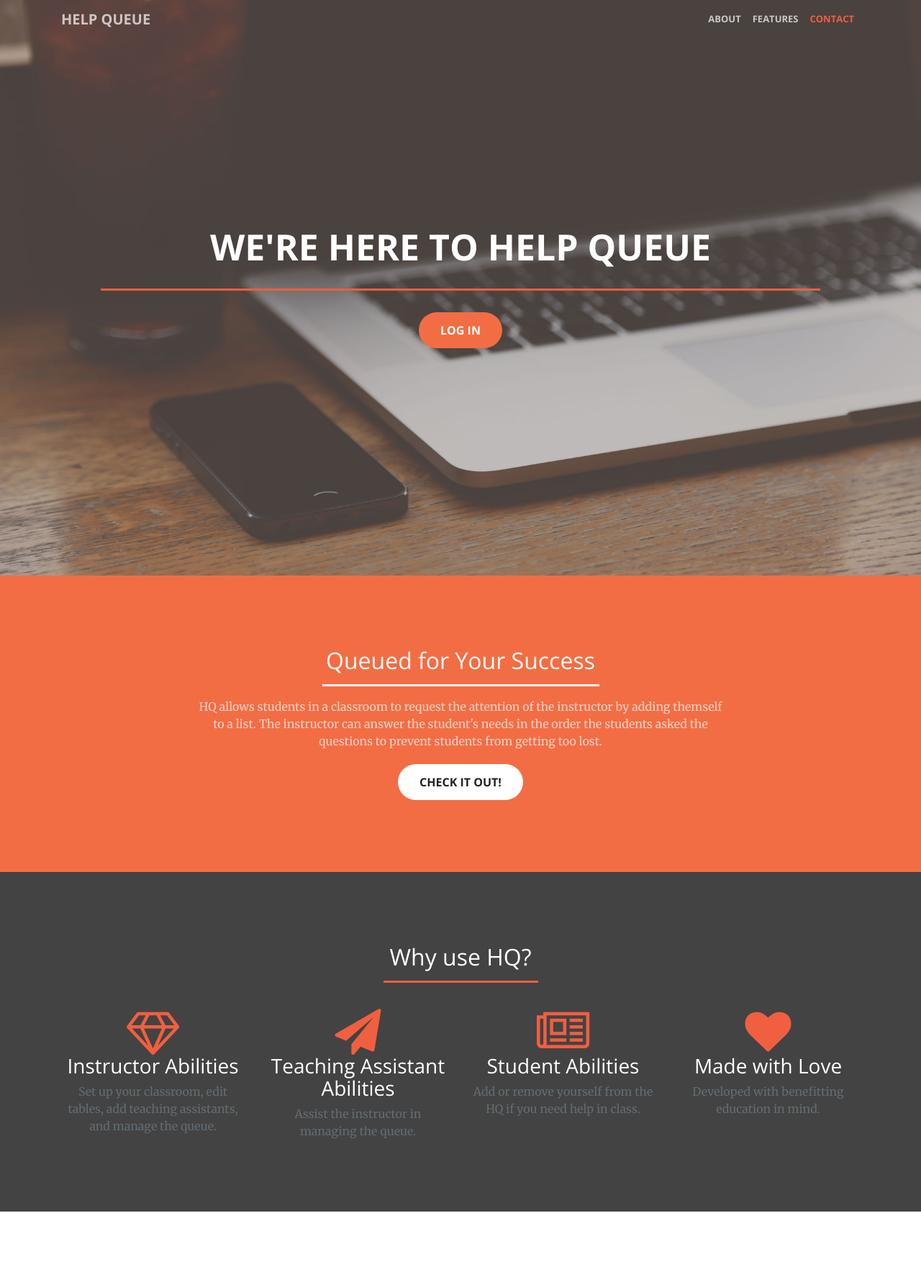
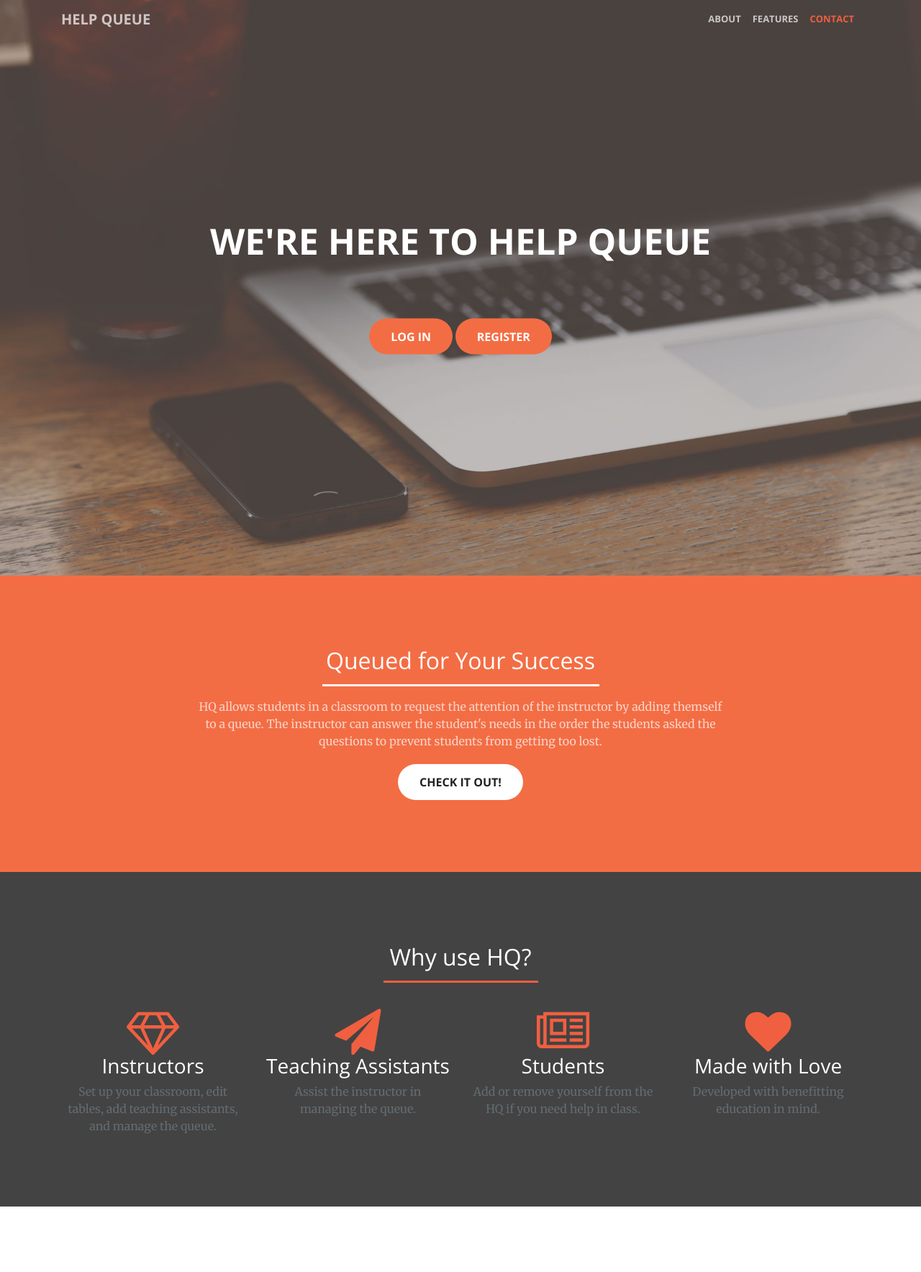
Before and after one commit to kristaboone/helpqueue, a Django app: page / in a window 1280 px wide. Shown: the top 1768 px of the page at 72% size. Run offline with Django 3.2, Linux system fonts and the light colour scheme; some libraries are stand-ins or nearby versions.

Commit message:
Fix homepage
Added back things that were removed, updated asthetics.

```diff
--- a/hq/homepage/templates/homepage.html
+++ b/hq/homepage/templates/homepage.html
@@ -97,8 +97,9 @@
         <div class="header-content">
             <div class="header-content-inner">
                 <h1 id="homeHeading">We're here to help queue</h1>
-                <hr>
+                <hr class="invis">
 				<a class="btn btn-primary btn-xl" href="/login">Log In</a>
+				<a class="btn btn-primary btn-xl" href="/register">Register</a>
             </div>
         </div>
     </header>
@@ -109,9 +110,9 @@
                 <div class="col-lg-8 offset-lg-2 text-center">
                     <h2 class="section-heading text-white">Queued for Your Success</h2>
                     <hr class="light" width="385px">
-                    <p class="text-faded">HQ allows students in a classroom to request the attention of the instructor by adding themself to a list.
+                    <p class="text-faded">HQ allows students in a classroom to request the attention of the instructor by adding themself to a queue.
 					The instructor can answer the student's needs in the order the students asked the questions to prevent students from getting too lost.</p>
-                    <a class="btn btn-default btn-xl sr-button" href="#services">Check it out!</a>
+                    <a class="btn btn-default btn-xl sr-button" href="https://github.com/kristavan/helpqueue">Check it out!</a>
                 </div>
             </div>
         </div>
@@ -131,21 +132,21 @@
                 <div class="col-lg-3 col-md-6 text-center">
                     <div class="service-box">
                         <i class="fa fa-4x fa-diamond text-primary sr-icons"></i>
-                        <h3>Instructor Abilities</h3>
+                        <h3>Instructors</h3>
                         <p class="text-muted">Set up your classroom, edit tables, add teaching assistants, and manage the queue.</p>
                     </div>
                 </div>
                 <div class="col-lg-3 col-md-6 text-center">
                     <div class="service-box">
                         <i class="fa fa-4x fa-paper-plane text-primary sr-icons"></i>
-                        <h3>Teaching Assistant Abilities</h3>
+                        <h3>Teaching Assistants</h3>
                         <p class="text-muted">Assist the instructor in managing the queue.</p>
                     </div>
                 </div>
                 <div class="col-lg-3 col-md-6 text-center">
                     <div class="service-box">
                         <i class="fa fa-4x fa-newspaper-o text-primary sr-icons"></i>
-                        <h3>Student Abilities</h3>
+                        <h3>Students</h3>
                         <p class="text-muted">Add or remove yourself from the HQ if you need help in class.</p>
                     </div>
                 </div>
```
